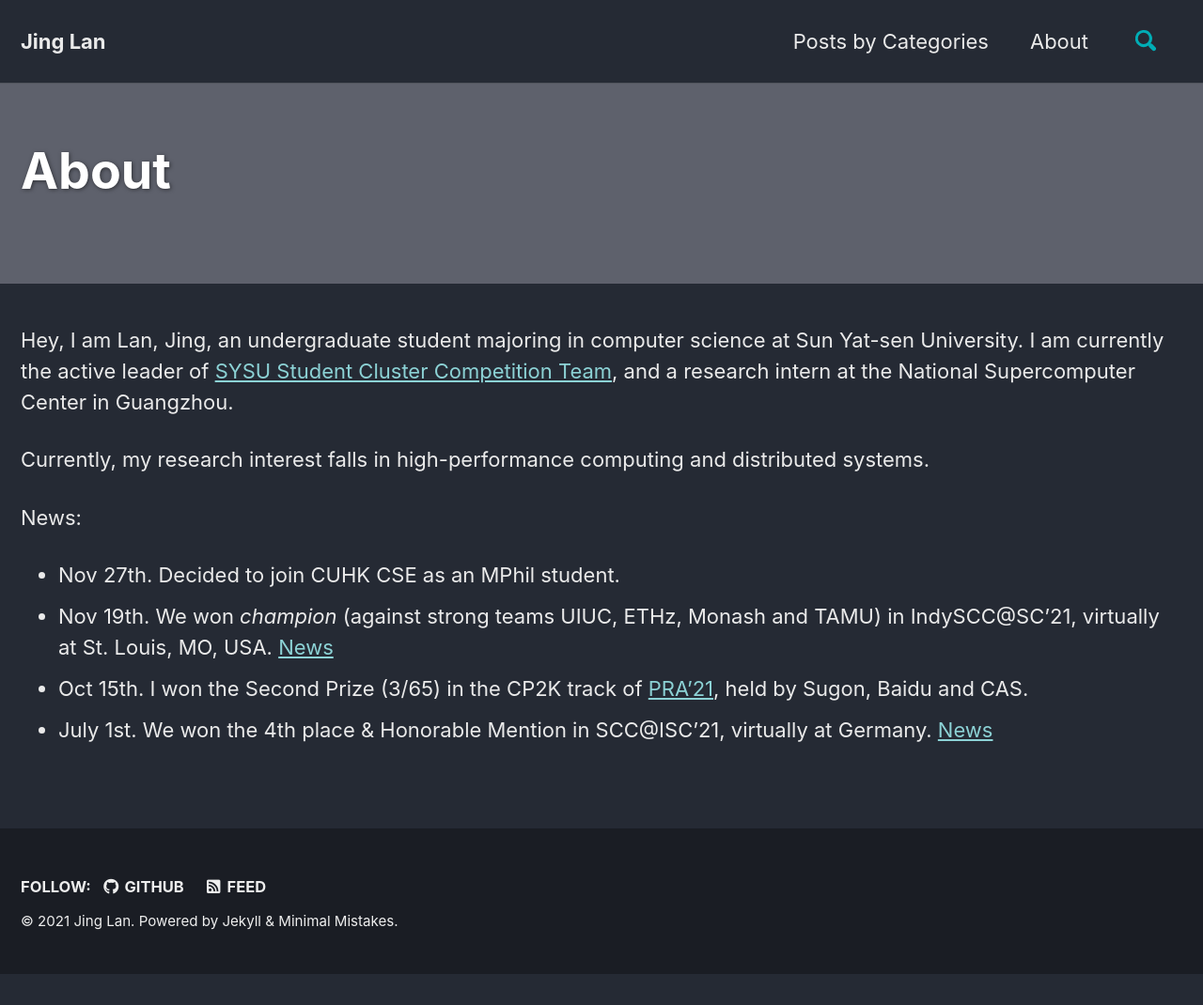
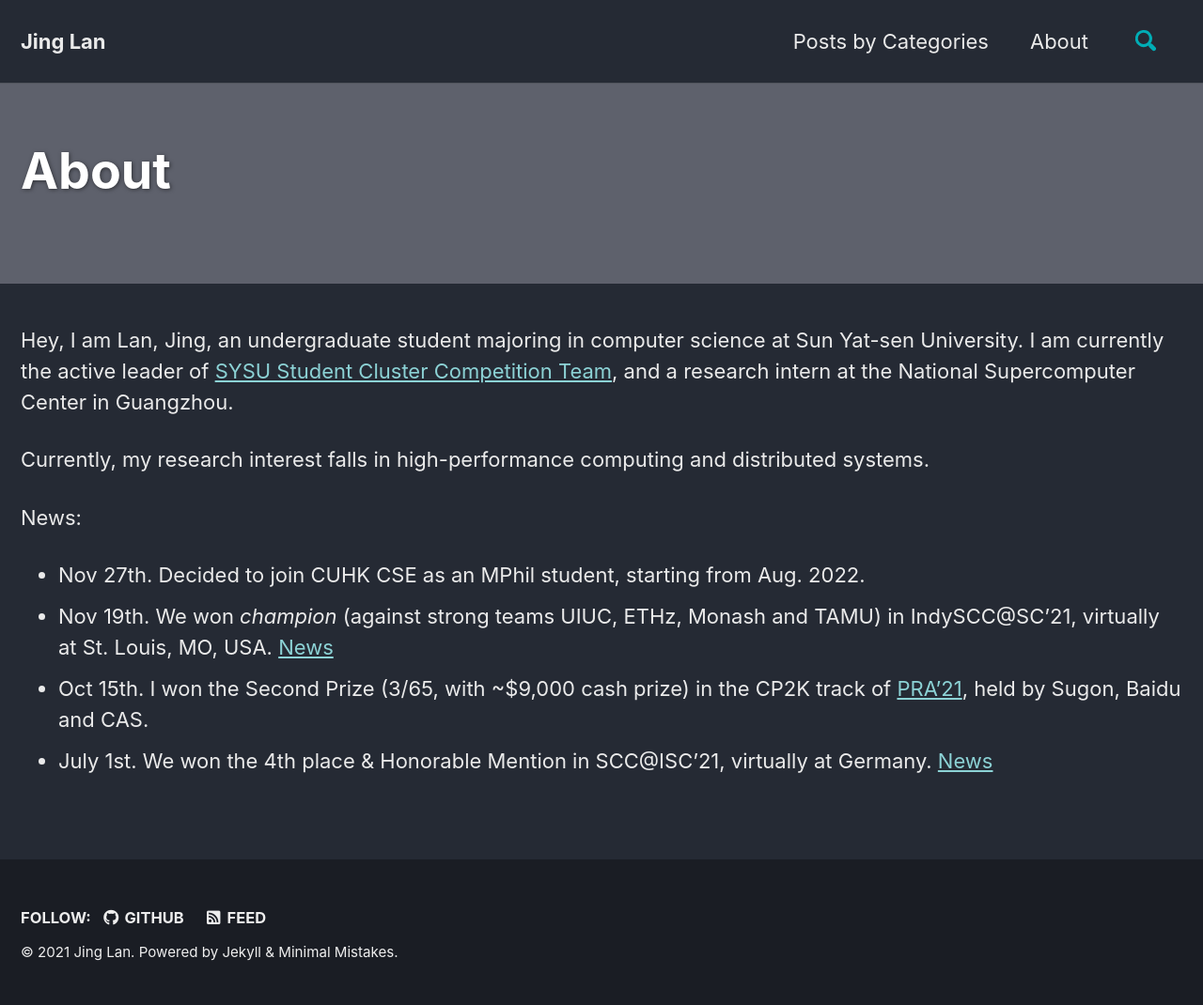
Before and after one commit to Lan-Jing/Lan-Jing.github.io, a Jekyll site: the page built from _pages/home.md, in a window 1280 px wide. Shown: the whole page at 94% size. Built offline with Jekyll 4.4.1, drawn with Linux system fonts in a browser that asks for light colours; cached includes are drawn as plain includes; before the commit the page ends 1037 px from its top, so only the background shows below that.

Commit message:
minor modification

```diff
--- a/_pages/home.md
+++ b/_pages/home.md
@@ -13,7 +13,7 @@ Currently, my research interest falls in high-performance computing and distribu
 
 News:
 
-* Nov 27th. Decided to join CUHK CSE as an MPhil student.
+* Nov 27th. Decided to join CUHK CSE as an MPhil student, starting from Aug. 2022.
 * Nov 19th. We won *champion* (against strong teams UIUC, ETHz, Monash and TAMU) in IndySCC@SC'21, virtually at St. Louis, MO, USA. [News](https://twitter.com/Supercomputing/status/1461712128180690951)
-* Oct 15th. I won the Second Prize (3/65) in the CP2K track of [PRA'21](https://cas-pra.sugon.com/sugon/index2.html), held by Sugon, Baidu and CAS.
+* Oct 15th. I won the Second Prize (3/65, with ~$9,000 cash prize) in the CP2K track of [PRA'21](https://cas-pra.sugon.com/sugon/index2.html), held by Sugon, Baidu and CAS.
 * July 1st. We won the 4th place & Honorable Mention in SCC@ISC'21, virtually at Germany. [News](https://www.hpcadvisorycouncil.com/events/student-cluster-competition/index.php)
```
